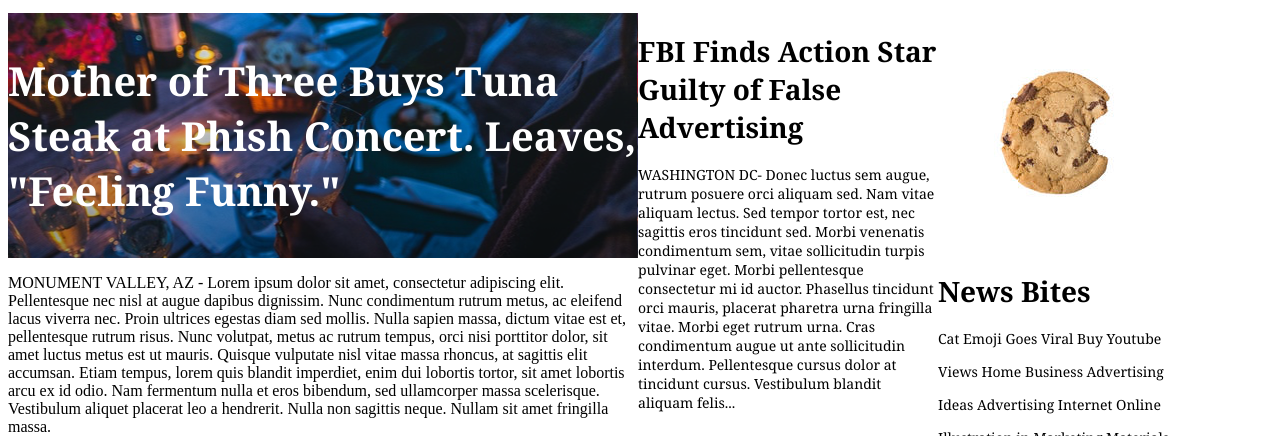
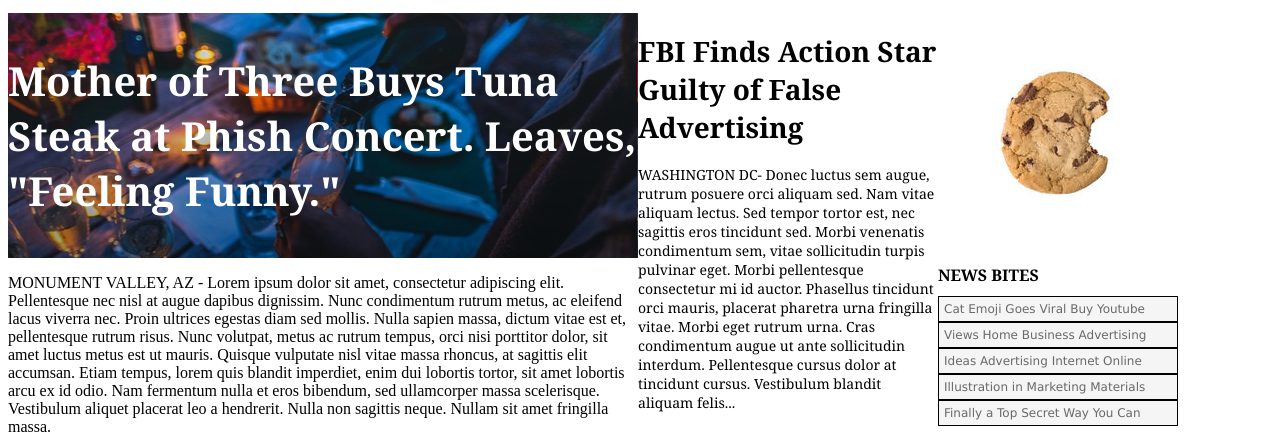
Before and after one commit to solivas612/MyTimes, a plain HTML site: page index.html in a window 1280 px wide. Shown: the part 95-531 px from the top of the page. Drawn offline with Linux system fonts and the light colour scheme.

```diff
--- a/index.html
+++ b/index.html
@@ -101,16 +101,23 @@
         <div class="hpic">
           <img src="./resources/images/cookie.png" alt="chocolate chip cookie">
         </div>
-        <div class="htext">
-          <h1>News Bites</h1>
-            <p>Cat Emoji Goes Viral Buy Youtube</p>
-            <p>Views Home Business Advertising</p>
-            <p>Ideas Advertising Internet Online</p>
-            <p>Illustration in Marketing Materials</p>
-            <p>Finally a Top Secret Way You Can</p>
+        <div class="htext" id="center">
+          <h1 class="news">NEWS BITES</h1>
+            <div>
+              <p id="bites">Cat Emoji Goes Viral Buy Youtube</p>
+              <p id="bites">Views Home Business Advertising</p>
+              <p id="bites">Ideas Advertising Internet Online</p>
+              <p id="bites">Illustration in Marketing Materials</p>
+              <p id="bites">Finally a Top Secret Way You Can</p>
+            </div>
         </div>
       </div>
 
+      <!--Footer Section -->
+
+      <div class="footer">
+
+      </div>
     </div>
 
   </body>
--- a/resources/css/style.css
+++ b/resources/css/style.css
@@ -41,6 +41,7 @@
   display: flex;
   position: relative;
   top: 100px;
+  margin: 0px;
 }
 .column.large {
   width: 630px;
@@ -114,6 +115,26 @@
 
 /*small Column*/
 
-/*.column.small {
-  display: flex;
-}*/
+.column.small {
+  display: flex
+  flex-direction: column;
+  justify-content: center;
+}
+#center {
+  justify-content: center;
+}
+h1.news {
+  font-size: 16px;
+  font-weight: bold;
+  justify-content: center;
+}
+#bites {
+  justify-content: center;
+  border: 1px black solid;
+  background-color: WhiteSmoke;
+  font-family: Verdana;
+  font-size: 12px;
+  color: DimGray;
+  padding: 5px;
+  margin: 0px;
+}
```
